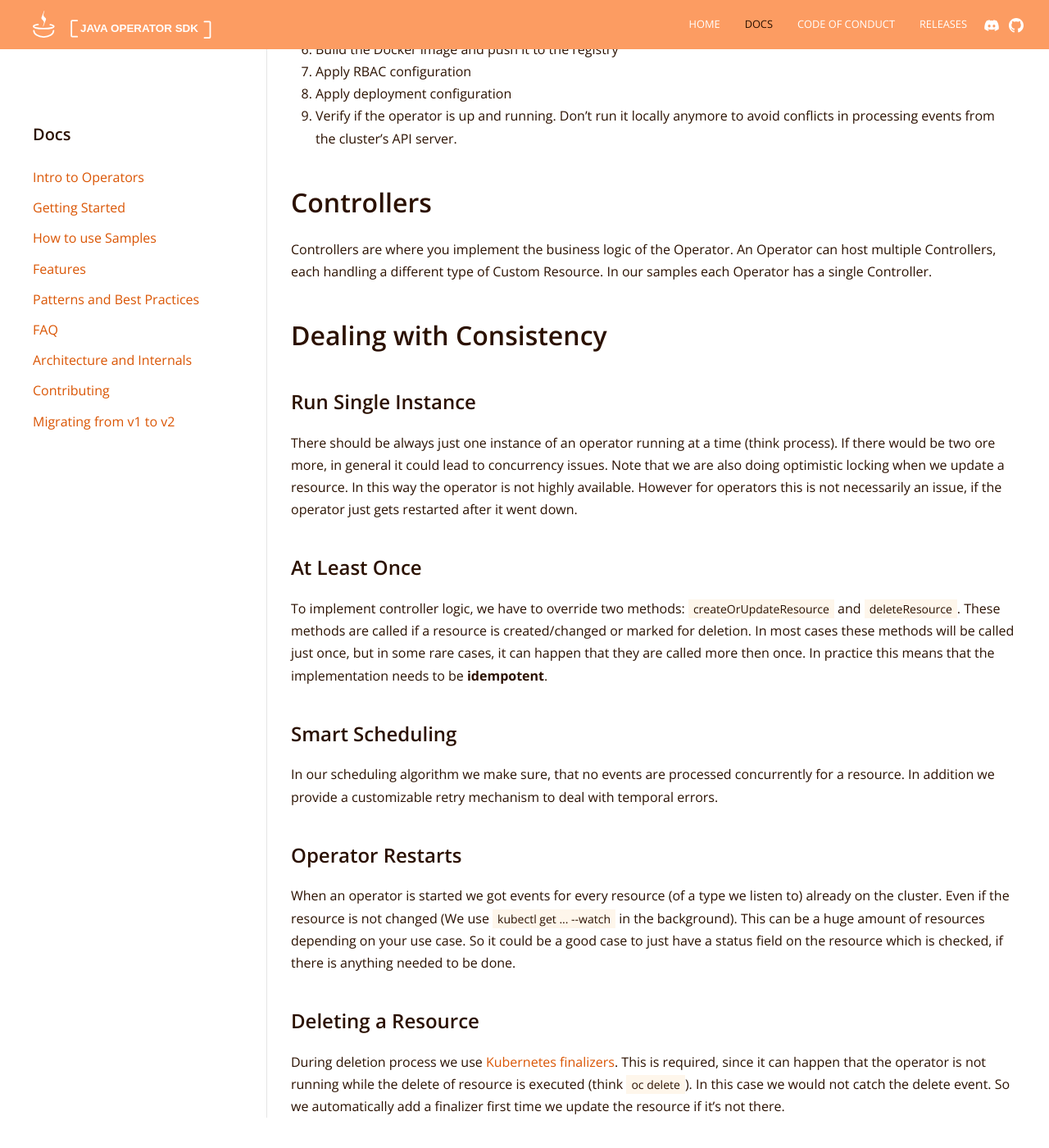
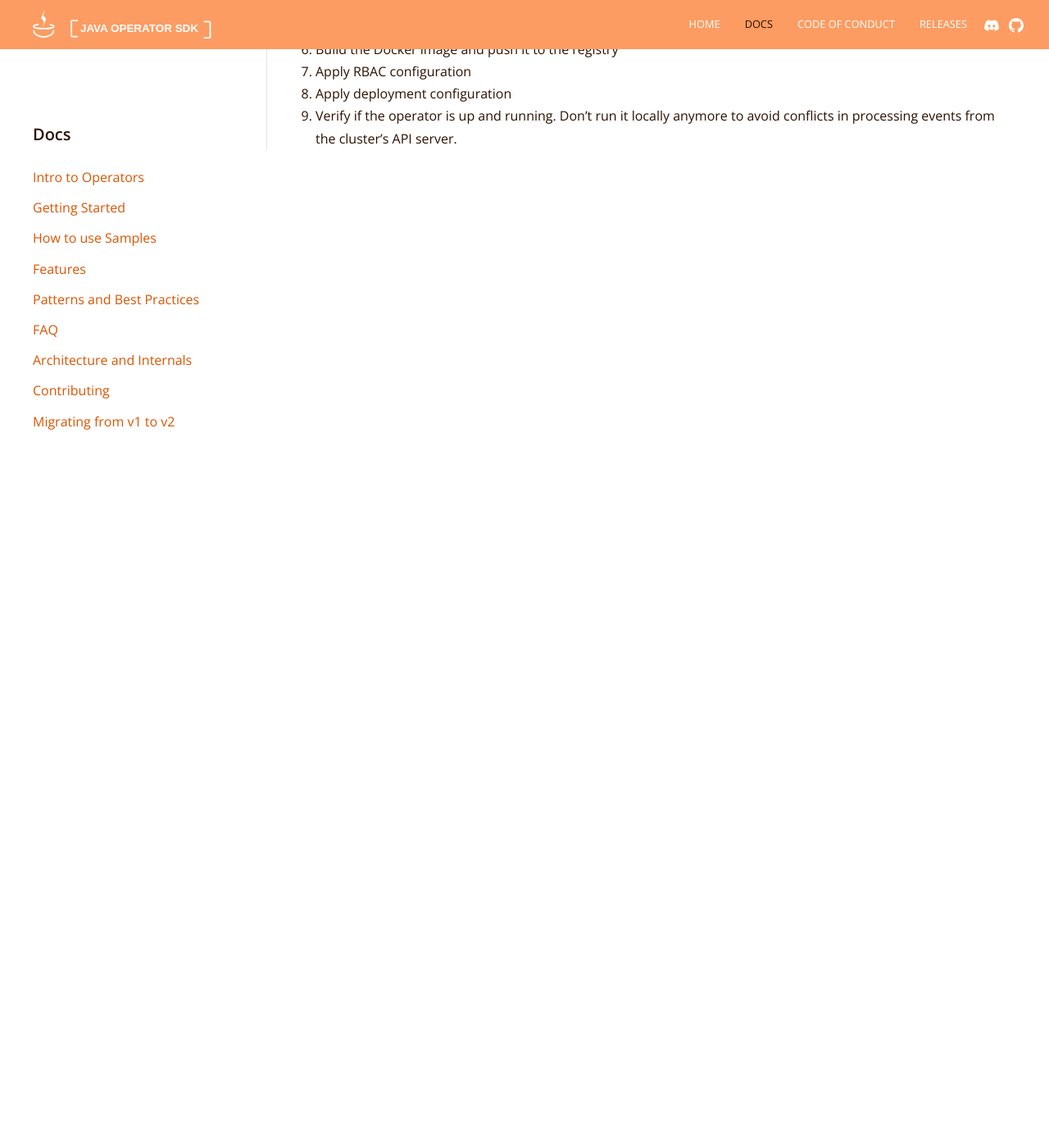
Before and after one commit to operator-framework/java-operator-sdk, a Jekyll site: the page built from docs/documentation/getting-started.md, in a window 1280 px wide and 1400 px high, scrolled down 850 px. Shown: the whole window at 82% size. Built offline with Jekyll 4.4.1, drawn with Linux system fonts in a browser that asks for light colours; nearby versions of some CDN libraries.

Commit message:
docs: samples facelift

```diff
--- a/docs/documentation/getting-started.md
+++ b/docs/documentation/getting-started.md
@@ -37,61 +37,3 @@ to the cluster. This is why it was important to set up kubectl up front.
 1. Apply deployment configuration
 1. Verify if the operator is up and running. Don't run it locally anymore to avoid conflicts in processing events from
 the cluster's API server.
-
-## Controllers
-Controllers are where you implement the business logic of the Operator. An Operator can host multiple Controllers,
-each handling a different type of Custom Resource. In our samples each Operator has a single Controller.
-
-[comment]: <> (## Automatic Retries)
-
-[comment]: <> (## Running The Operator)
-
-[comment]: <> (## Development Tips & Tricks)
-
-[comment]: <> (TODO: explain running operator locally against a cluster)
-
-[comment]: <> (## Event Processing Details)
-
-[comment]: <> (### Handling Finalizers)
-
-[comment]: <> (### Managing Consistency)
-
-[comment]: <> (### Event Scheduling)
-
-[comment]: <> (### Event Dispatching )
-
-[comment]: <> (### Generation Awareness)
-
-## Dealing with Consistency
-
-### Run Single Instance
-
-There should be always just one instance of an operator running at a time (think process). If there would be
-two ore more, in general it could lead to concurrency issues. Note that we are also doing optimistic locking when we update a resource.
-In this way the operator is not highly available. However for operators this is not necessarily an issue,
-if the operator just gets restarted after it went down.
-
-### At Least Once
-
-To implement controller logic, we have to override two methods: `createOrUpdateResource` and `deleteResource`.
-These methods are called if a resource is created/changed or marked for deletion. In most cases these methods will be
-called just once, but in some rare cases, it can happen that they are called more then once. In practice this means that the
-implementation needs to be **idempotent**.
-
-### Smart Scheduling
-
-In our scheduling algorithm we make sure, that no events are processed concurrently for a resource. In addition we provide
-a customizable retry mechanism to deal with temporal errors.
-
-### Operator Restarts
-
-When an operator is started we got events for every resource (of a type we listen to) already on the cluster. Even if the resource is not changed
-(We use `kubectl get ... --watch` in the background). This can be a huge amount of resources depending on your use case.
-So it could be a good case to just have a status field on the resource which is checked, if there is anything needed to be done.
-
-### Deleting a Resource
-
-During deletion process we use [Kubernetes finalizers](https://kubernetes.io/docs/tasks/access-kubernetes-api/custom-resources/custom-resource-definitions/#finalizers
-"Kubernetes docs"). This is required, since it can happen that the operator is not running while the delete
-of resource is executed (think `oc delete`). In this case we would not catch the delete event. So we automatically add a
-finalizer first time we update the resource if it's not there.
```
Also changed, not shown: docs/documentation/patterns-best-practices.md (+1 -1 lines), docs/documentation/use-samples.md (+25 -11 lines).
